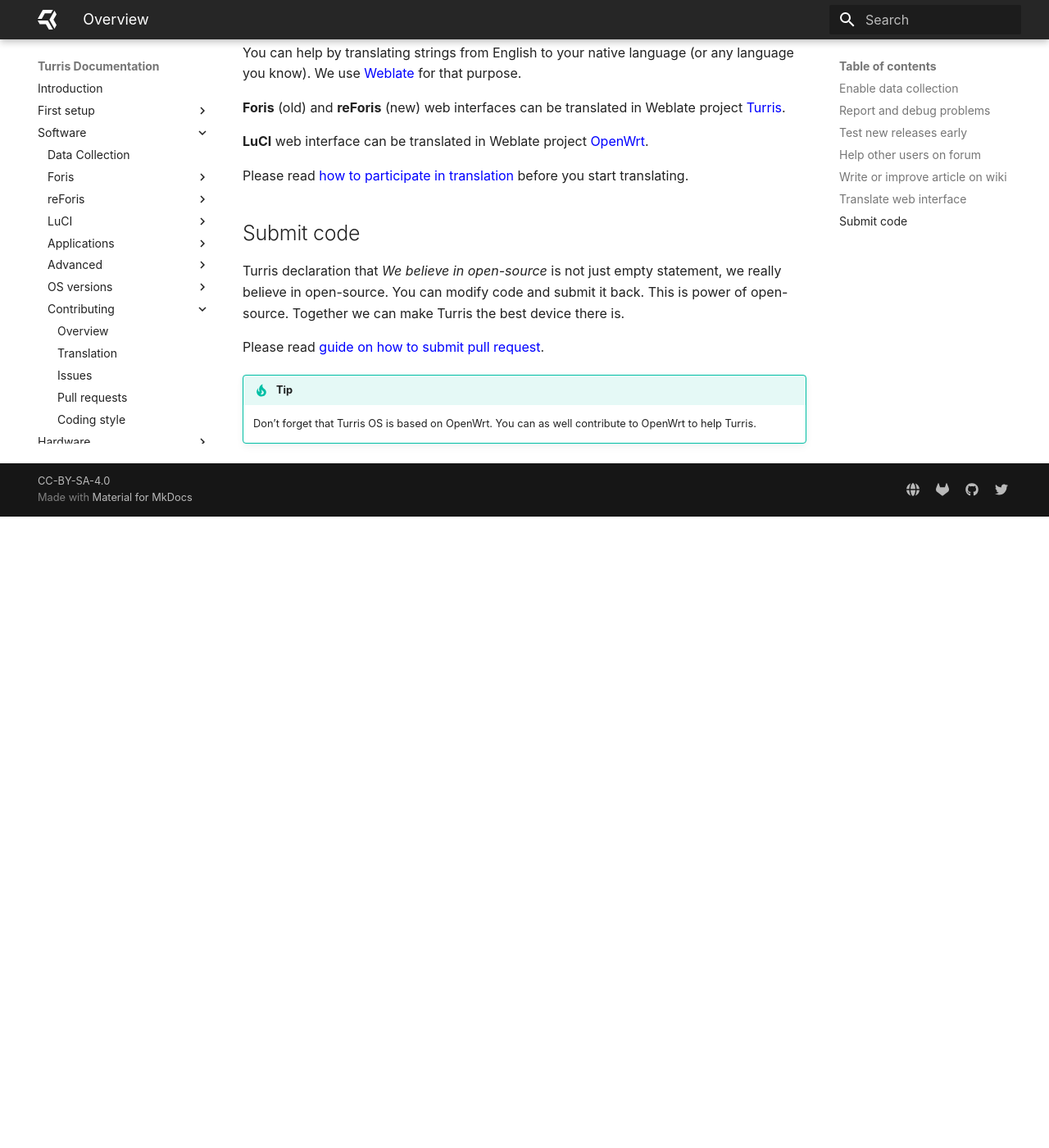
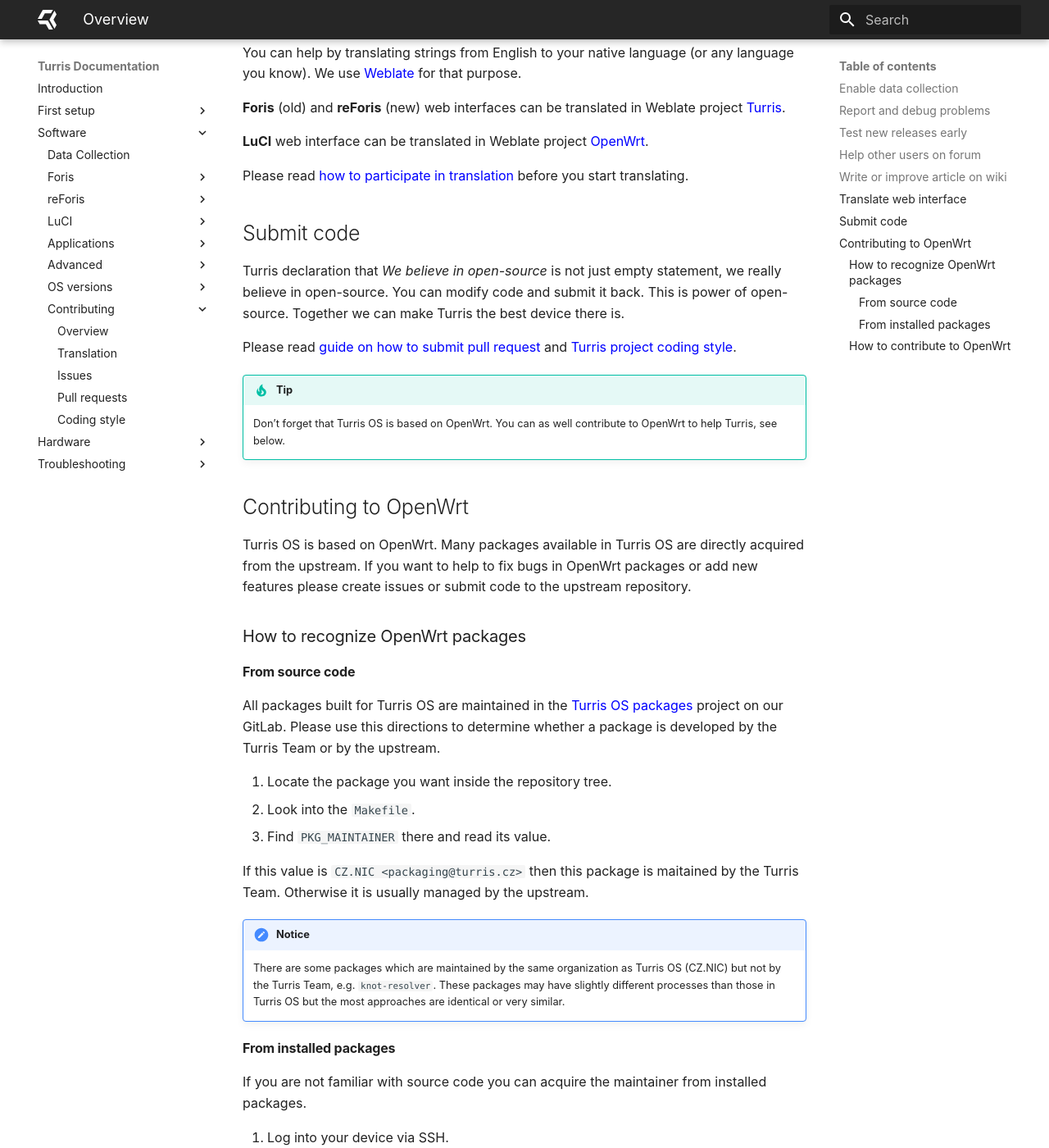
Before and after one commit to turris-cz/user-docs, an MkDocs documentation site: the page built from docs/geek/contributing/overview.md, in a window 1280 px wide and 1400 px high, scrolled down 2034 px. Shown: the whole window at 82% size. Built offline with MkDocs 1.6.1 and Material for MkDocs 9.7.7, drawn with Linux system fonts in a browser that asks for light colours; before the commit the page ends 2664 px from its top, so only the background shows below that; some of the changed text lies outside the part shown.

Commit message:
contributing: Add information about contributing to OpenWrt

```diff
--- a/docs/geek/contributing/overview.md
+++ b/docs/geek/contributing/overview.md
@@ -87,8 +87,56 @@
 we really believe in open-source. You can modify code and submit it back. This is
 power of open-source. Together we can make Turris the best device there is.
 
-Please read [guide on how to submit pull request](pull_request.md).
+Please read [guide on how to submit pull request](pull_request.md) and
+[Turris project coding style](style.md).
 
 !!! tip
     Don't forget that Turris OS is based on OpenWrt. You can as well contribute to
-    OpenWrt to help Turris.
+    OpenWrt to help Turris, see below.
+
+## Contributing to OpenWrt
+
+Turris OS is based on OpenWrt. Many packages available in Turris OS are
+directly acquired from the upstream. If you want to help to fix bugs in
+OpenWrt packages or add new features please create issues or submit
+code to the upstream repository.
+
+### How to recognize OpenWrt packages
+
+#### From source code
+
+All packages built for Turris OS are maintained in the [Turris OS packages](https://gitlab.nic.cz/turris/turris-os-packages)
+project on our GitLab. Please use this directions to determine whether
+a package is developed by the Turris Team or by the upstream.
+
+1. Locate the package you want inside the repository tree.
+2. Look into the `Makefile`.
+3. Find `PKG_MAINTAINER` there and read its value.
+
+If this value is `CZ.NIC <packaging@turris.cz>` then this package is
+maitained by the Turris Team. Otherwise it is usually managed by
+the upstream.
+
+!!! notice
+    There are some packages which are maintained by the same organization
+    as Turris OS (CZ.NIC) but not by the Turris Team, e.g. `knot-resolver`.
+    These packages may have slightly different processes than those in
+    Turris OS but the most approaches are identical or very similar.
+
+#### From installed packages
+
+If you are not familiar with source code you can acquire the maintainer
+from installed packages.
+
+1. Log into your device via SSH.
+2. Run `cat /usr/lib/opkg/info/[package name here].control | grep Maintainer`
+
+If you can see any e-mail address ending with `@nic.cz`, the given package
+is maintained by the Turris Team or possibly by some other team in our
+organization (see above). Otherwise it is managed by the upstream.
+
+### How to contribute to OpenWrt
+
+OpenWrt uses [GitHub](https://github.com/openwrt/) for its code repository,
+issues and other things. First you can read [how to help/contribute](https://openwrt.org/faq/how_can_i_help_or_contribute),
+[report bugs](https://openwrt.org/bugs) a [submit patches](https://openwrt.org/submitting-patches).
```
